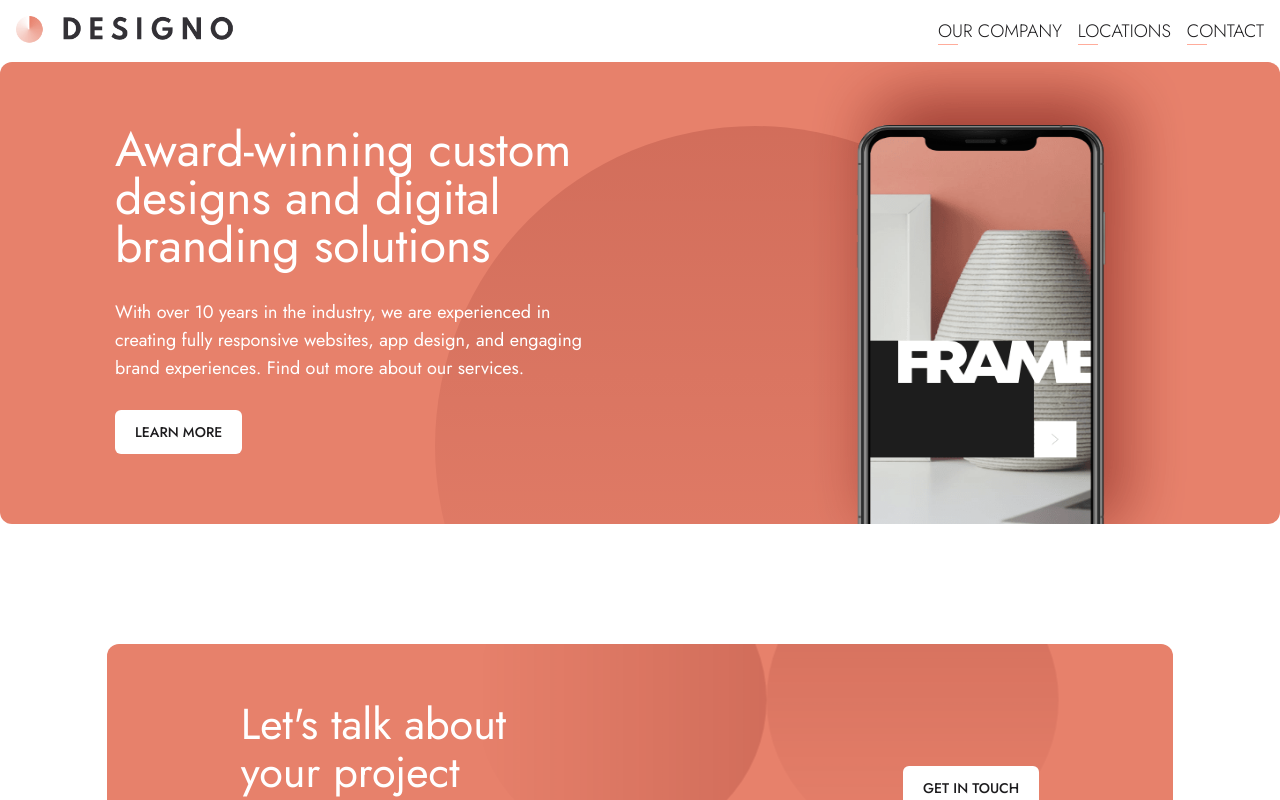
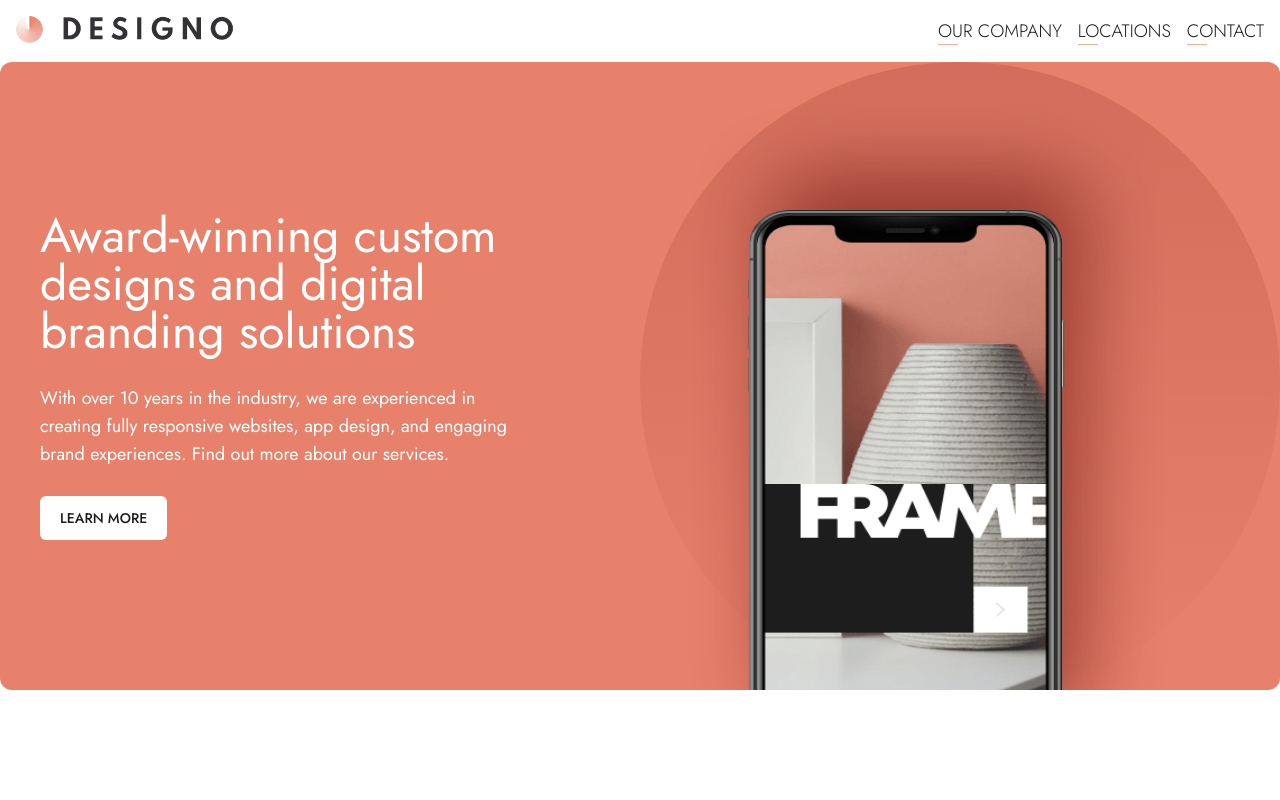
Before and after one commit to F4eNn/Designo-Website, a Next.js app: page / in a window 1280 px wide. Shown: the top 800 px of the page. Built offline with nearby package versions, Linux system fonts and the light colour scheme.

Commit message:
corrected responsive on Hero section

```diff
--- a/src/components/HomeContent/Hero.tsx
+++ b/src/components/HomeContent/Hero.tsx
@@ -8,7 +8,7 @@ export const Hero = () => {
 	return (
 		<HeroCard>
 			<div className='relative  z-0 lg:flex lg:items-start lg:justify-between'>
-				<div className='text-center w-full max-w-[375px]  mx-auto lg:max-w-[400px] lg:text-left xl:max-w-[500px]'>
+				<div className='text-center w-full max-w-[375px]  mx-auto lg:max-w-[400px] lg:text-left xl:max-w-[500px]  '>
 					<h1 className='text-3xl md:text-4xl lg:text-[2.5rem] xl:text-5xl'>
 						Award-winning custom designs and digital branding solutions
 					</h1>
@@ -21,10 +21,10 @@ export const Hero = () => {
 						url='/about'
 					/>
 				</div>
-				<div className='w-20 h-20 absolute top-0 left-0 -z-10  md:left-1/3'>
+				<div className='absolute top-0 left-0 -z-10  md:left-1/3 lg:top-[-150px] lg:left-2/4'>
 					<CircleHomePattern />
 				</div>
-				<div className='relative  w-[550px] left-1/2 -translate-x-1/2 aspect-[.8] mb-[-330px] mt-[-55px] -z-10  lg:left-0 lg:mb-[-225px] lg:translate-x-0 lg:-mt-[129px] '>
+				<div className='relative  w-[550px] left-1/2 -translate-x-1/2 aspect-[.8] mb-[-330px] mt-[-55px] -z-10 xl:w-[700px] lg:left-0 lg:mb-[-325px] lg:translate-x-0 lg:-mt-[129px] xl:-mt-[165px] xl:-mb-[450px] '>
 					<Image
 						src={heroPhone}
 						fill
--- a/src/components/UI/HeroCard.tsx
+++ b/src/components/UI/HeroCard.tsx
@@ -5,7 +5,7 @@ type HeroCardProps = {
 
 export const HeroCard = ({ children }: HeroCardProps) => {
 	return (
-		<div className='bg-peach w-full  md:w-11/12 md:mx-auto lg:w-full md:rounded-xl text-white overflow-hidden px-6 py-16'>
+		<div className='bg-peach w-full  md:w-11/12 md:mx-auto lg:w-full md:rounded-xl text-white overflow-hidden px-6 py-16 xl:py-[150px]'>
 			{children}
 		</div>
 	)
```
